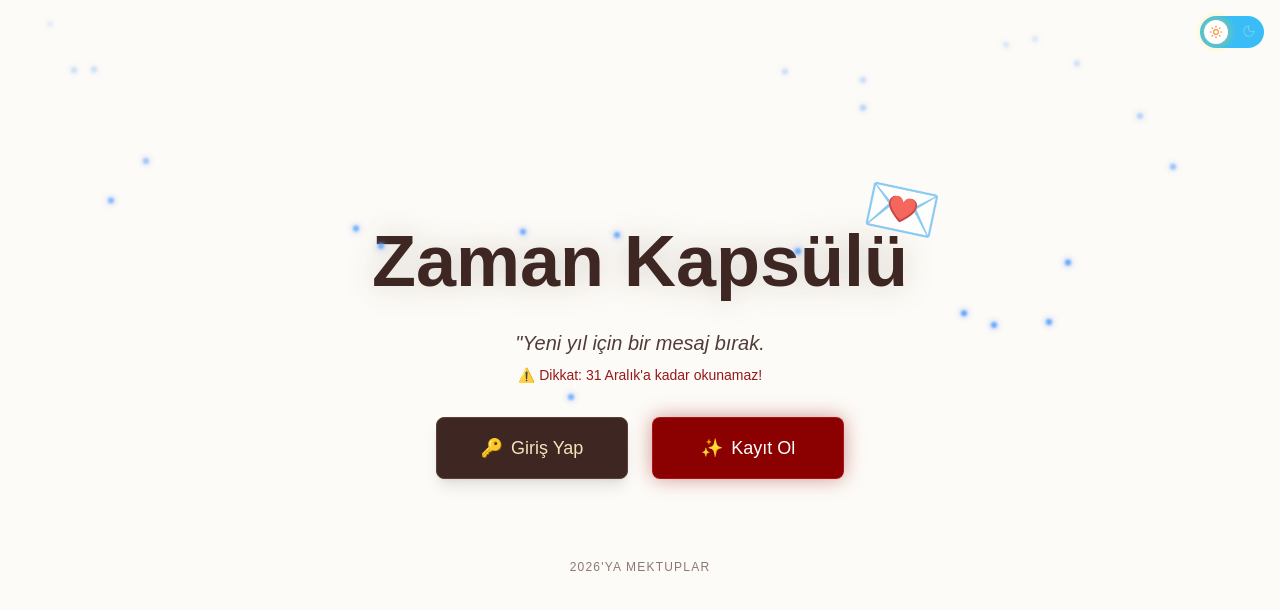
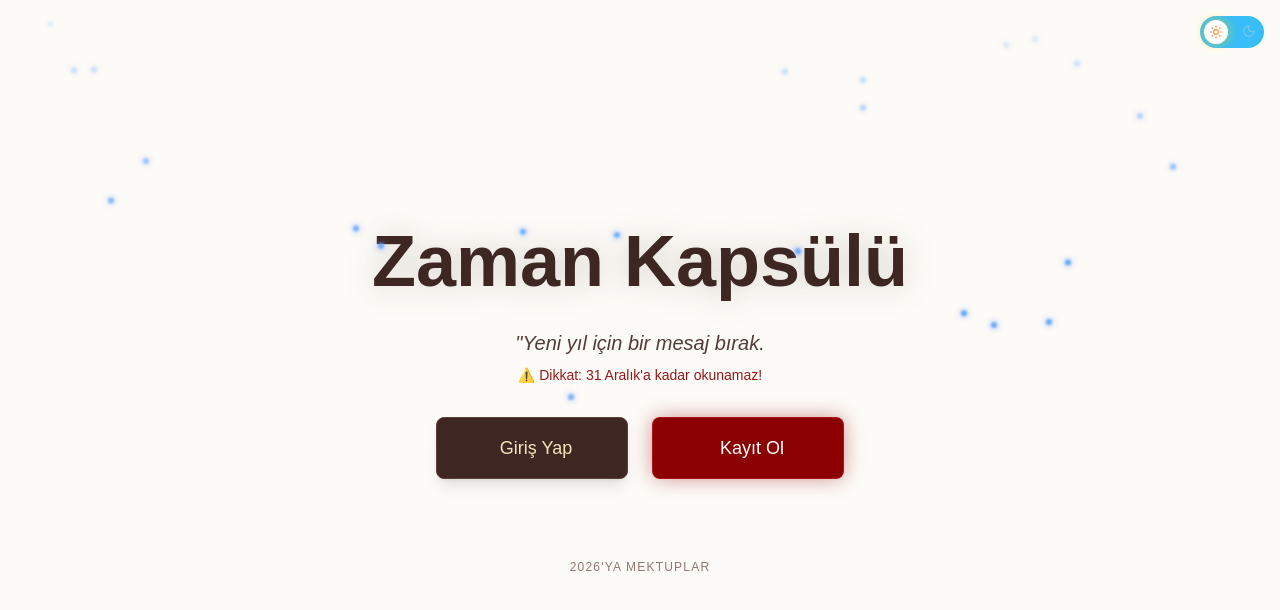
Before and after one commit to kayafurkanipekci/winter-capsule, a Next.js app: page / in a window 1280 px wide. Shown: the top 610 px of the page. Built offline with nearby package versions, Linux system fonts and the light colour scheme; a web font is replaced by a local one.

Commit message:
v1.31 bugfix

```diff
--- a/app/login/page.tsx
+++ b/app/login/page.tsx
@@ -75,7 +75,7 @@ export default function LoginPage() {
                             type="text"
                             value={username}
                             onChange={(e) => setUsername(e.target.value)}
-                            placeholder="örn: furkan"
+                            placeholder="örn: isminiz"
                             className="w-full bg-[#e6d5aa]/50 border-b-2 border-[#8b7355] p-3 text-[#3e2723] text-lg font-merriweather outline-none focus:border-[#8b0000] placeholder-amber-900/30"
                             required
                         />
--- a/app/page.tsx
+++ b/app/page.tsx
@@ -24,7 +24,6 @@ export default function Home() {
             <h1 className="font-cinzel text-5xl md:text-7xl font-bold text-[#3e2723] dark:text-amber-400 drop-shadow-[0_0_15px_rgba(62,39,35,0.2)] dark:drop-shadow-[0_0_15px_rgba(251,191,36,0.4)]">
               Zaman Kapsülü
             </h1>
-            <div className="absolute -top-12 -right-8 text-6xl opacity-80 rotate-12">💌</div>
           </div>
 
           <p className="font-merriweather text-lg md:text-xl text-[#3e2723] dark:text-[#e8e4d9] opacity-90 italic leading-relaxed">
@@ -38,7 +37,7 @@ export default function Home() {
               href="/login"
               className="w-48 py-4 bg-[#3e2723] border border-[#5d4037] dark:border-amber-500/30 text-[#f4e4bc] dark:text-amber-100 rounded-lg font-cinzel text-lg hover:bg-[#5d4037] hover:scale-105 transition-all shadow-lg flex items-center justify-center gap-2"
             >
-              <span>🔑</span> Giriş Yap
+              <span></span> Giriş Yap
             </Link>
 
             {/* Kayıt Ol Butonu */}
@@ -46,7 +45,7 @@ export default function Home() {
               href="/create"
               className="w-48 py-4 bg-[#8b0000] border border-red-500/30 text-white rounded-lg font-cinzel text-lg hover:bg-[#a50000] hover:scale-105 transition-all shadow-[0_0_20px_rgba(139,0,0,0.4)] flex items-center justify-center gap-2"
             >
-              <span>✨</span> Kayıt Ol
+              <span></span> Kayıt Ol
             </Link>
           </div>
 
```
